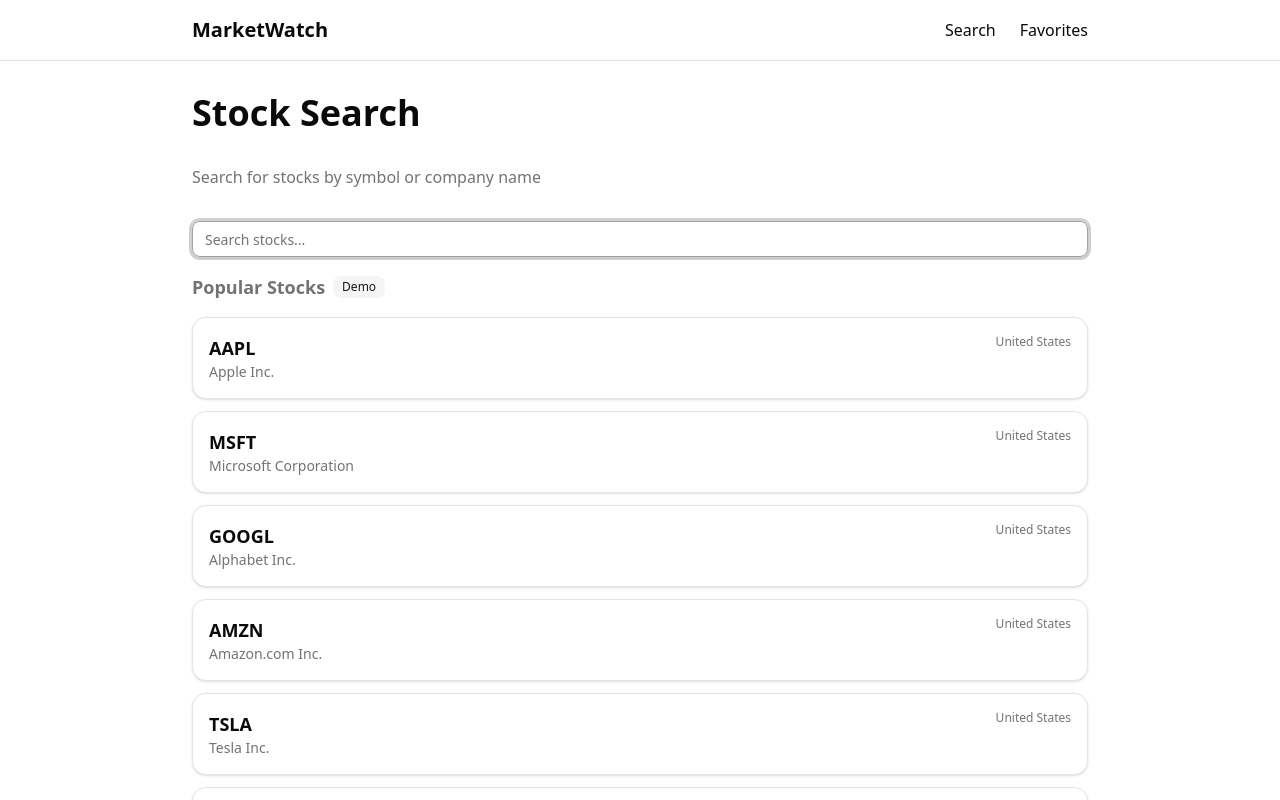
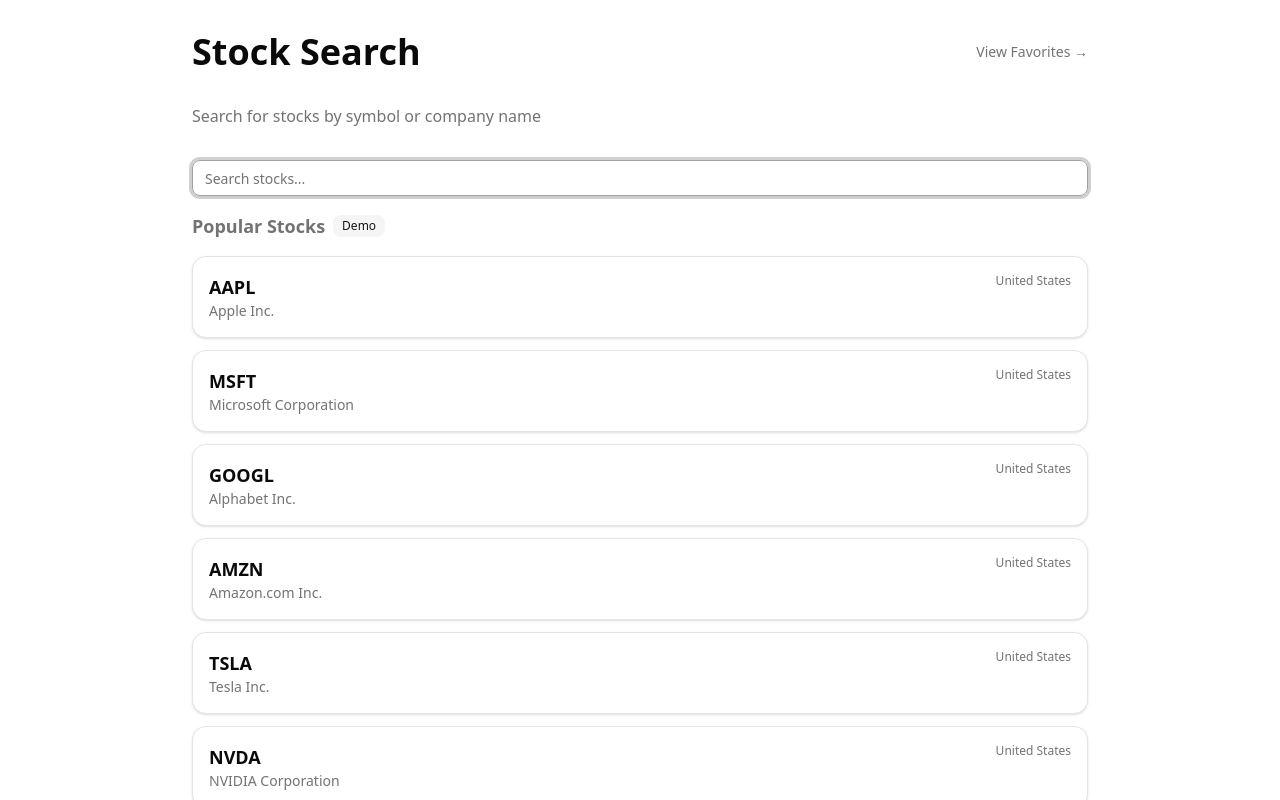
Before and after one commit to szekelyszabi/stock-search, a Next.js app: page / in a window 1280 px wide. Shown: the top 800 px of the page. Built offline with nearby package versions, Linux system fonts and the light colour scheme.

Commit message:
refactor: simplify navigation

```diff
--- a/src/app/favorites/page.tsx
+++ b/src/app/favorites/page.tsx
@@ -15,7 +15,15 @@
     <div className="px-4 py-8 sm:px-8">
       <main className="max-w-4xl mx-auto">
         <div className="flex items-center justify-between mb-8">
-          <h1 className="text-4xl font-bold">Favorites</h1>
+          <div className="mb-8">
+            <Link
+              href="/"
+              className="text-sm text-muted-foreground hover:text-foreground inline-flex items-center gap-1 mb-4"
+            >
+              ← Back to search
+            </Link>
+            <h1 className="text-3xl md:text-4xl font-bold">My Favorites</h1>
+          </div>
           {isHydrated && favoriteStocks.length > 0 && (
             <Button variant="outline" onClick={clearAll}>
               Clear All
--- a/src/app/layout.tsx
+++ b/src/app/layout.tsx
@@ -1,7 +1,6 @@
 import Providers from './providers'
 import type { Metadata } from 'next'
 import './globals.css'
-import { Header } from '@/components/header'
 import { Footer } from '@/components/footer'
 
 export const metadata: Metadata = {
@@ -18,7 +17,6 @@
     <html lang="en">
       <body className="antialiased flex flex-col min-h-screen">
         <Providers>
-          <Header />
           {children}
           <Footer />
         </Providers>
--- a/src/app/page.tsx
+++ b/src/app/page.tsx
@@ -26,7 +26,15 @@
   return (
     <div className="px-4 py-8 sm:px-8">
       <main className="max-w-4xl mx-auto">
-        <h1 className="text-4xl font-bold mb-8">Stock Search</h1>
+        <div className="flex items-center justify-between mb-8">
+          <h1 className="text-3xl md:text-4xl font-bold">Stock Search</h1>
+          <Link
+            href="/favorites"
+            className="text-sm text-muted-foreground hover:text-foreground transition-colors"
+          >
+            View Favorites →
+          </Link>
+        </div>
 
         <div className="mb-8">
           <p className="text-muted-foreground">Search for stocks by symbol or company name</p>
--- a/src/app/stock/[symbol]/page.tsx
+++ b/src/app/stock/[symbol]/page.tsx
@@ -1,5 +1,6 @@
 import { StockDetailClient } from '@/components/stock-detail-client'
 import type { Metadata } from 'next'
+import Link from 'next/link'
 
 export async function generateMetadata({
   params,
@@ -17,5 +18,17 @@
 export default async function StockDetailPage({ params }: { params: Promise<{ symbol: string }> }) {
   const { symbol } = await params
 
-  return <StockDetailClient symbol={symbol} />
+  return (
+    <div className="px-4 py-8 sm:px-8">
+      <main className="max-w-4xl mx-auto">
+        <Link
+          href="/"
+          className="text-sm text-muted-foreground hover:text-foreground items-center gap-1 mb-4 inline-flex"
+        >
+          ← Back to search
+        </Link>
+        <StockDetailClient symbol={symbol} />
+      </main>
+    </div>
+  )
 }
--- a/src/components/stock-detail-client.tsx
+++ b/src/components/stock-detail-client.tsx
@@ -17,8 +17,7 @@
 
   if (isLoading || !quote) {
     return (
-      <div className="px-4 py-8 sm:px-8">
-        <main className="max-w-4xl mx-auto">
+      <>
           <div className="mb-8">
             <Skeleton className="h-10 w-48" />
           </div>
@@ -54,21 +53,19 @@
               </div>
             </CardContent>
           </Card>
-        </main>
-      </div>
+      </>
     )
   }
 
   if (error) {
     const isRateLimit = error.message.includes('rate limit')
     return (
-      <div className="px-4 py-8 sm:px-8">
-        <main className="max-w-4xl mx-auto">
+        <>
           <Card className={isRateLimit ? 'border-yellow-500' : 'border-red-500'}>
             <CardContent className="pt-6">
               <div className="space-y-2">
                 <h3 className="font-semibold">
-                  {isRateLimit ? '⏰ Rate Limit Reached' : '❌ Error'}
+                  {isRateLimit ? 'Rate Limit Reached' : 'Error'}
                 </h3>
                 <p className="text-sm text-muted-foreground">{error.message}</p>
                 {isRateLimit && (
@@ -79,18 +76,16 @@
               </div>
             </CardContent>
           </Card>
-        </main>
-      </div>
+        </>
     )
   }
 
   const isPositive = quote.change >= 0
 
   return (
-    <div className="px-4 py-8 sm:px-8">
-      <main className="max-w-4xl mx-auto">
+      <>
         <div className="flex items-center justify-between mb-8">
-          <h1 className="text-4xl font-bold">{quote.symbol}</h1>
+          <h1 className="text-3xl md:text-4xl font-bold">{quote.symbol}</h1>
           {isHydrated && (
             <Button
               variant="outline"
@@ -106,7 +101,7 @@
         <Card className="mb-6">
           <CardContent className="pt-6">
             <div className="mb-4">
-              <div className="text-4xl font-bold">${quote.price.toFixed(2)}</div>
+              <div className="text-3xl md:text-4xl font-bold">${quote.price.toFixed(2)}</div>
               <Badge variant={isPositive ? 'default' : 'destructive'} className="mt-2">
                 {isPositive ? '+' : ''}
                 {quote.change.toFixed(2)} ({isPositive ? '+' : ''}
@@ -155,7 +150,6 @@
             </div>
           </CardContent>
         </Card>
-      </main>
-    </div>
+      </>
   )
 }
```
